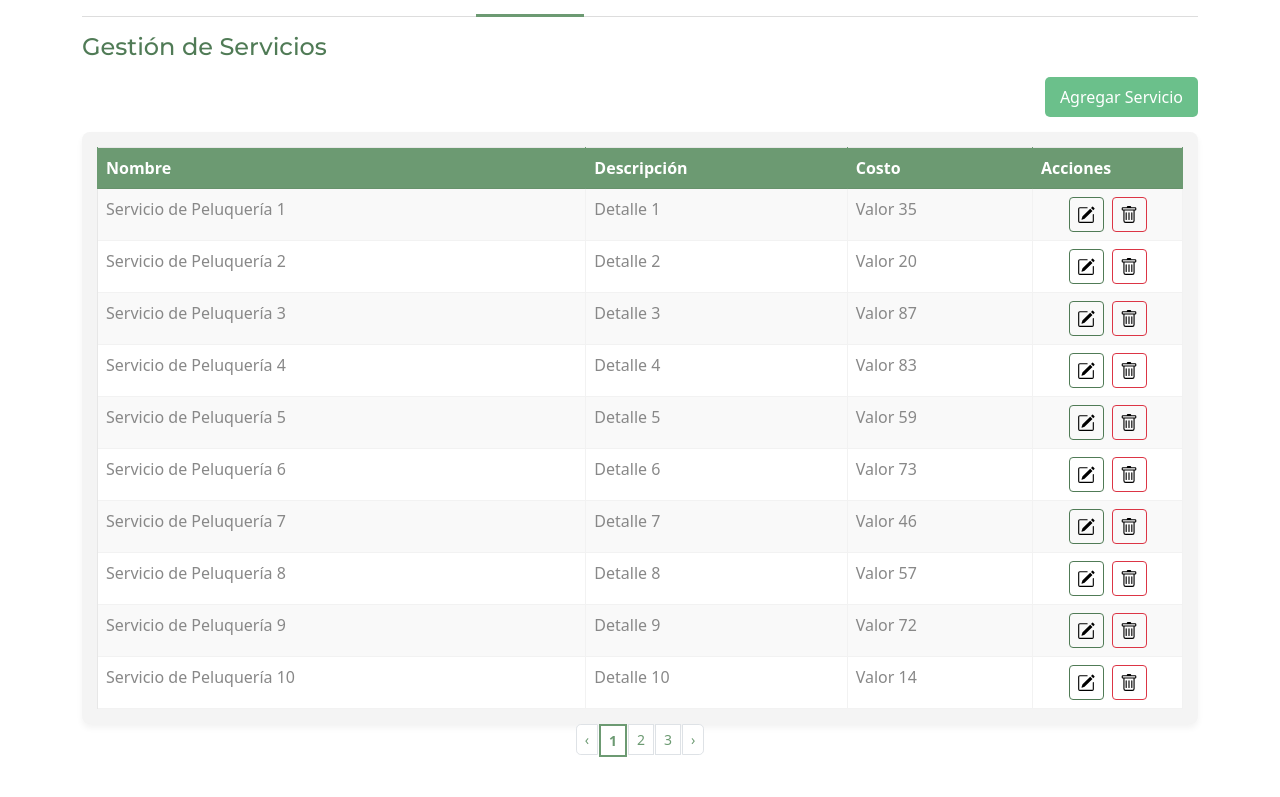
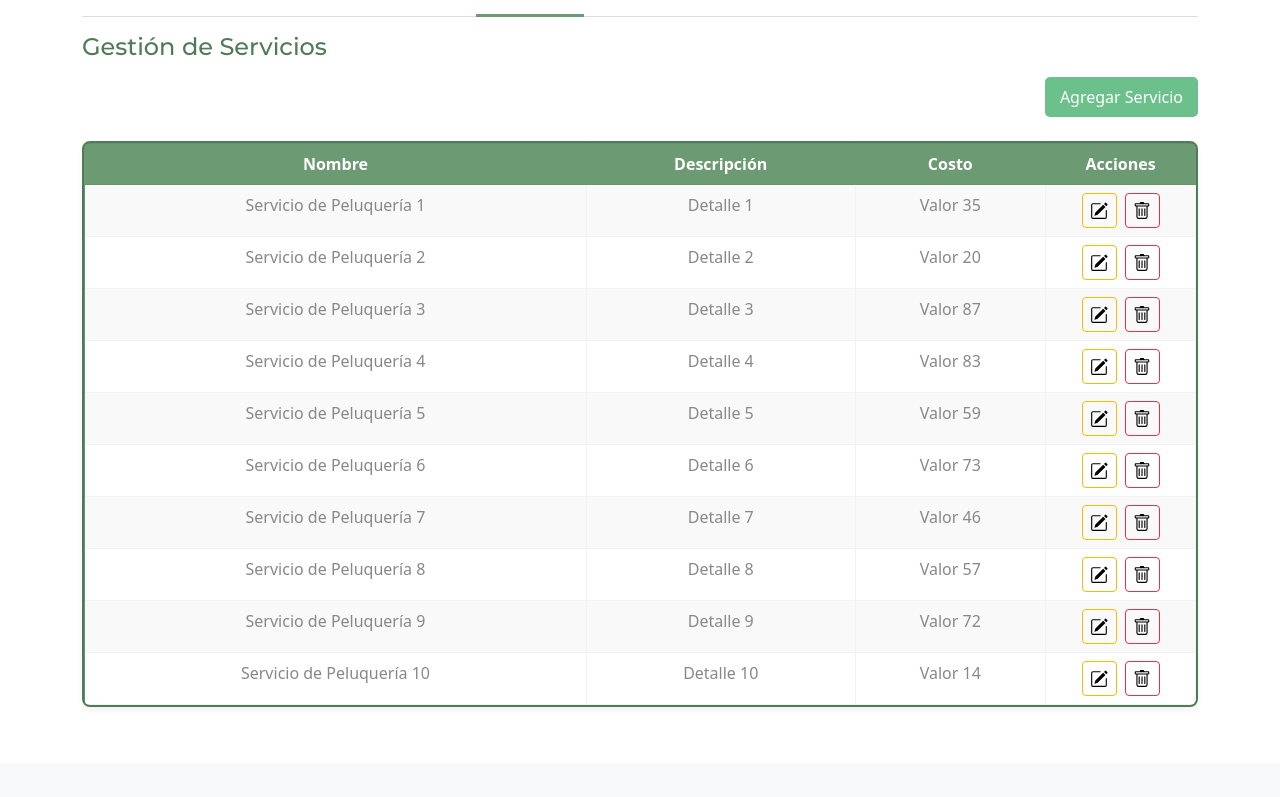
Before and after one commit to nachodev2/rollingVet, a React (Vite) app: page / in a window 1280 px wide. Shown: the part 263-1060 px from the top of the page. Built offline with nearby package versions, Linux system fonts and the light colour scheme.

Commit message:
Agregué la lógica para crear un paciente

```diff
--- a/package.json
+++ b/package.json
@@ -25,7 +25,7 @@
     "react-router": "^7.9.3",
     "react-select": "^5.10.2",
     "react-spinners": "^0.17.0",
-    "sweetalert2": "^11.23.0",
+    "sweetalert2": "^11.26.3",
     "swiper": "^12.0.2",
     "uuid": "^13.0.0"
   },
--- a/src/components/pages/administrador/Administrador.css
+++ b/src/components/pages/administrador/Administrador.css
@@ -84,10 +84,11 @@
 }
 
 .contenedor-tabla {
-    background-color: var(--color-fondo-claro);
-    padding: 15px;
+    background-color: var(--color-principal);
+    border: #507b56 2px solid;
     border-radius: 8px;
     box-shadow: 0 4px 6px rgba(0, 0, 0, 0.05);
+    overflow: hidden;
 }
 
 .contenedor-tabla table {
@@ -129,12 +130,12 @@
 
 .btn-icono-accion.editar {
     background-color: transparent;
-    color: var(--color-secundario);
-    border-color: var(--color-secundario);
+    color: #F6BB06;
+    border-color: #F6BB06;
 }
 
 .btn-icono-accion.editar:hover {
-    background-color: var(--color-secundario);
+    background-color: #F6BB06;
     color: white;
 }
 
--- a/src/components/pages/administrador/Administrador.jsx
+++ b/src/components/pages/administrador/Administrador.jsx
@@ -7,11 +7,12 @@ import {
   Tab,
   Table,
   Pagination,
+  Modal,
 } from "react-bootstrap";
 import { PencilSquare, Trash } from "react-bootstrap-icons";
+import { v4 as uuidv4 } from "uuid";
+import Paciente from "../paciente/Paciente.jsx";
 import "./Administrador.css";
-import Paciente from "../paciente/Paciente.jsx";
-import { Modal } from "react-bootstrap";
 
 const generarDatosSimulados = (prefijo, cantidad) => {
   const datos = [];
@@ -27,7 +28,6 @@ const generarDatosSimulados = (prefijo, cantidad) => {
 };
 
 const datosServicios = generarDatosSimulados("Servicio de Peluquería", 23);
-const datosPacientes = generarDatosSimulados("Paciente Max", 48);
 const datosTurnos = generarDatosSimulados("Turno Agendado", 31);
 
 const encabezados = {
@@ -38,7 +38,6 @@ const encabezados = {
 
 const Administrador = () => {
   const [key, setKey] = useState("servicios");
-
   const [paginaActual, setPaginaActual] = useState({
     servicios: 1,
     pacientes: 1,
@@ -46,34 +45,19 @@ const Administrador = () => {
   });
 
   const [mostrarModalPaciente, setMostrarModalPaciente] = useState(false);
-
-  const handleCrear = () => {
-    switch (key) {
-      case "pacientes":
-        setMostrarModalPaciente(true);
-        break;
-      case "turnos":
-        console.log("Crear turno");
-        break;
-      case "servicios":
-        console.log("Crear servicio");
-        break;
-      default:
-        console.warn("Sección no reconocida:", key);
-    }
-  };
+  const [pacientes, setPacientes] = useState([]);
 
   const elementosPorPagina = 10;
+  const pagina = paginaActual[key];
 
-  const datosMapeados = useMemo(
-    () => ({
+  const datosMapeados = useMemo(() => ({
     servicios: {
       data: datosServicios,
       header: encabezados.servicios,
       boton: "Agregar Servicio",
     },
     pacientes: {
-        data: datosPacientes,
+      data: pacientes,
       header: encabezados.pacientes,
       boton: "Dar de Alta Paciente",
     },
@@ -82,111 +66,64 @@ const Administrador = () => {
       header: encabezados.turnos,
       boton: "Cargar Turno",
     },
-    }),
-    []
-  );
+  }), [pacientes]);
 
-  const {
-    data: datosCompletos,
-    header: encabezadosTabla,
-    boton,
-  } = datosMapeados[key];
-  const pagina = paginaActual[key];
-  const totalElementos = datosCompletos.length;
-
+  const { data: datosCompletos, header: encabezadosTabla, boton } = datosMapeados[key];
   const indiceFinal = pagina * elementosPorPagina;
   const indiceInicial = indiceFinal - elementosPorPagina;
-
   const datosMostrados = datosCompletos.slice(indiceInicial, indiceFinal);
 
   const handleCambioPagina = (numeroDePagina) => {
-    setPaginaActual((prev) => ({
-      ...prev,
-      [key]: numeroDePagina,
-    }));
+    setPaginaActual((prev) => ({ ...prev, [key]: numeroDePagina }));
   };
 
   const handleCambioPestana = (nuevaKey) => {
     setKey(nuevaKey);
   };
 
-  const PaginacionTabla = ({
-    totalElementos,
-    elementosPorPagina,
-    paginaActual,
-    onPageChange,
-  }) => {
-    const totalPaginas = Math.ceil(totalElementos / elementosPorPagina);
-    const items = [];
+  const handleCrear = () => {
+    if (key === "pacientes") {
+      setMostrarModalPaciente(true);
+    }
+  };
 
-    items.push(
-      <Pagination.Prev
-        key="prev"
-        onClick={() => onPageChange(paginaActual - 1)}
-        disabled={paginaActual === 1}
-      />
-    );
-
-    for (let number = 1; number <= totalPaginas; number++) {
-      items.push(
-        <Pagination.Item
-          key={number}
-          active={number === paginaActual}
-          onClick={() => onPageChange(number)}
-        >
-          {number}
-        </Pagination.Item>
-      );
-    }
-
-    items.push(
-      <Pagination.Next
-        key="next"
-        onClick={() => onPageChange(paginaActual + 1)}
-        disabled={paginaActual === totalPaginas}
-      />
-    );
-
-    if (totalPaginas <= 1) return null;
-
-    return (
-      <div className="d-flex justify-content-center">
-        <Pagination size="sm">{items}</Pagination>
-      </div>
-    );
+  const handleGuardarPaciente = (nuevoPaciente) => {
+    const pacienteFormateado = {
+      id: uuidv4(),
+      campo1: `${nuevoPaciente.dueno.Nombre} ${nuevoPaciente.dueno.Apellido}`,
+      campo2: nuevoPaciente.paciente.Nombre,
+      campo3: nuevoPaciente.paciente.Especie,
+      campo4: nuevoPaciente.paciente.Raza,
+    };
+    setPacientes((prev) => [...prev, pacienteFormateado]);
+    setMostrarModalPaciente(false);
   };
 
   const TablaCRUD = ({ encabezadosTabla, datosMostrados }) => (
-    <div className="contenedor-tabla">
+    <div className="mt-4 contenedor-tabla">
       <Table striped bordered hover responsive>
         <thead>
-          <tr>
+          <tr className="text-center">
             {encabezadosTabla.map((encabezado, index) => (
               <th key={index}>{encabezado}</th>
             ))}
             <th className="columna-acciones">Acciones</th>
           </tr>
         </thead>
-        <tbody>
+        <tbody className="text-center">
           {datosMostrados.length > 0 ? (
-            datosMostrados.map((item, index) => (
-              <tr key={index}>
+            datosMostrados.map((item) => (
+              <tr key={item.id}>
                 <td>{item.campo1}</td>
                 <td>{item.campo2}</td>
-
                 {encabezadosTabla.length > 2 && <td>{item.campo3}</td>}
-
-                {encabezadosTabla.length > 3 && <td>{`Extra ${item.id}`}</td>}
-
+                {encabezadosTabla.length > 3 && <td>{item.campo4}</td>}
                 <td className="acciones-botones-contenedor">
                   <div className="contenedor-iconos-accion">
                     <button className="btn-icono-accion editar" title="Editar">
                       <PencilSquare size={18} />
                     </button>
-                    <button
-                      className="btn-icono-accion eliminar"
-                      title="Eliminar"
-                    >
+                    <button className="btn-icono-accion eliminar" title="Eliminar">
                       <Trash size={18} />
                     </button>
                   </div>
@@ -230,15 +167,11 @@ const Administrador = () => {
                   key={tabKey}
                 >
                   <h2 className="subtitulo-seccion">
-                    Gestión de{" "}
-                    {tabKey.charAt(0).toUpperCase() + tabKey.slice(1)}
+                    Gestión de {tabKey.charAt(0).toUpperCase() + tabKey.slice(1)}
                   </h2>
 
                   <div className="btn-crear-container">
-                    <button
-                      className="btn-crear-elemento"
-                      onClick={handleCrear}
-                    >
+                    <button className="btn-crear-elemento" onClick={handleCrear}>
                       {datosMapeados[tabKey].boton}
                     </button>
                   </div>
@@ -248,37 +181,25 @@ const Administrador = () => {
                     datosMostrados={tabKey === key ? datosMostrados : []}
                   />
 
-                  <PaginacionTabla
-                    totalElementos={datosMapeados[tabKey].data.length}
-                    elementosPorPagina={elementosPorPagina}
-                    paginaActual={paginaActual[tabKey]}
-                    onPageChange={handleCambioPagina}
-                  />
+                  <Pagination className="justify-content-center">
+                    {/* Paginación opcional */}
+                  </Pagination>
                 </Tab>
               ))}
             </Tabs>
           </Col>
         </Row>
       </Container>
-      <Modal
-        show={mostrarModalPaciente}
-        onHide={() => setMostrarModalPaciente(false)}
-        size="lg"
-        centered
-      >
+
+      <Modal show={mostrarModalPaciente} onHide={() => setMostrarModalPaciente(false)} size="lg" centered>
         <Modal.Header closeButton>
-          <Modal.Title className="text-center w-100 ms-3">
-            Alta de Paciente
-          </Modal.Title>
+          <Modal.Title>Alta de Paciente</Modal.Title>
         </Modal.Header>
         <Modal.Body>
           <Paciente
             modo="modal"
             onClose={() => setMostrarModalPaciente(false)}
-            onGuardar={(nuevoPaciente) => {
-              console.log("Paciente guardado:", nuevoPaciente);
-              setMostrarModalPaciente(false);
-            }}
+            onGuardar={handleGuardarPaciente}
           />
         </Modal.Body>
       </Modal>
```
Also changed, not shown: 1 other file (tests, documents, lock files or other folders). Lines whose indentation alone changed are shown as unchanged.
